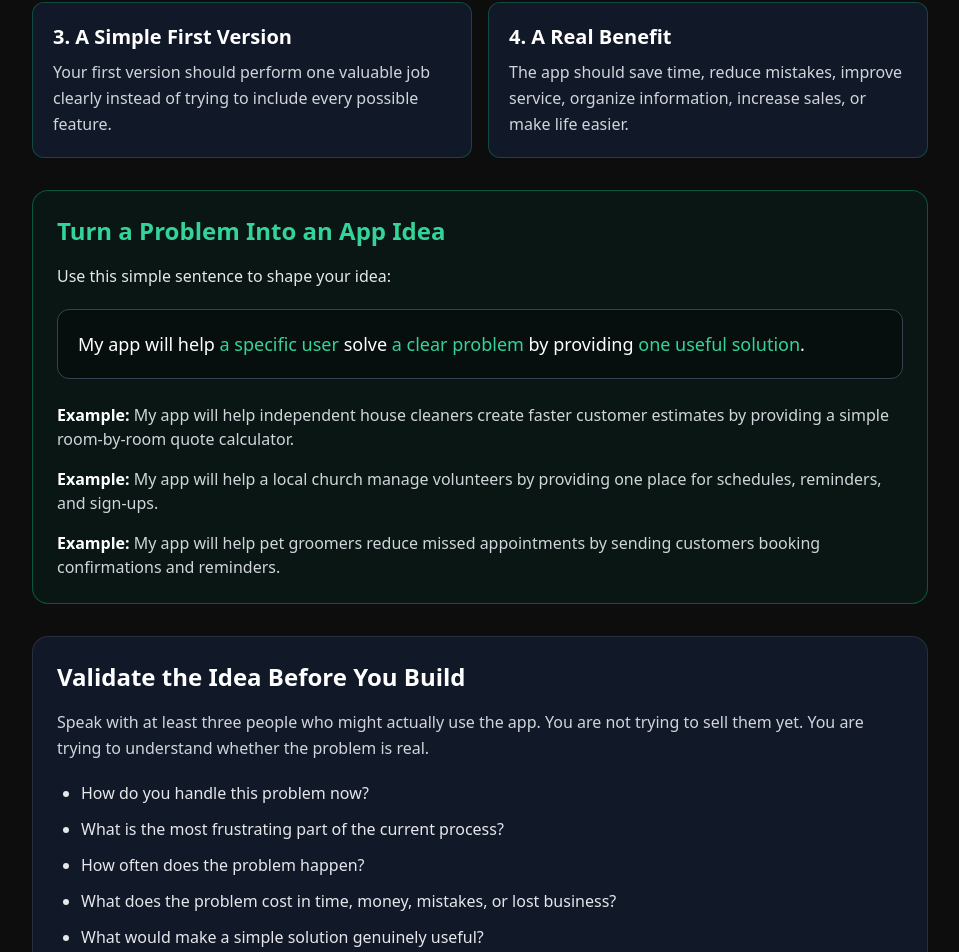
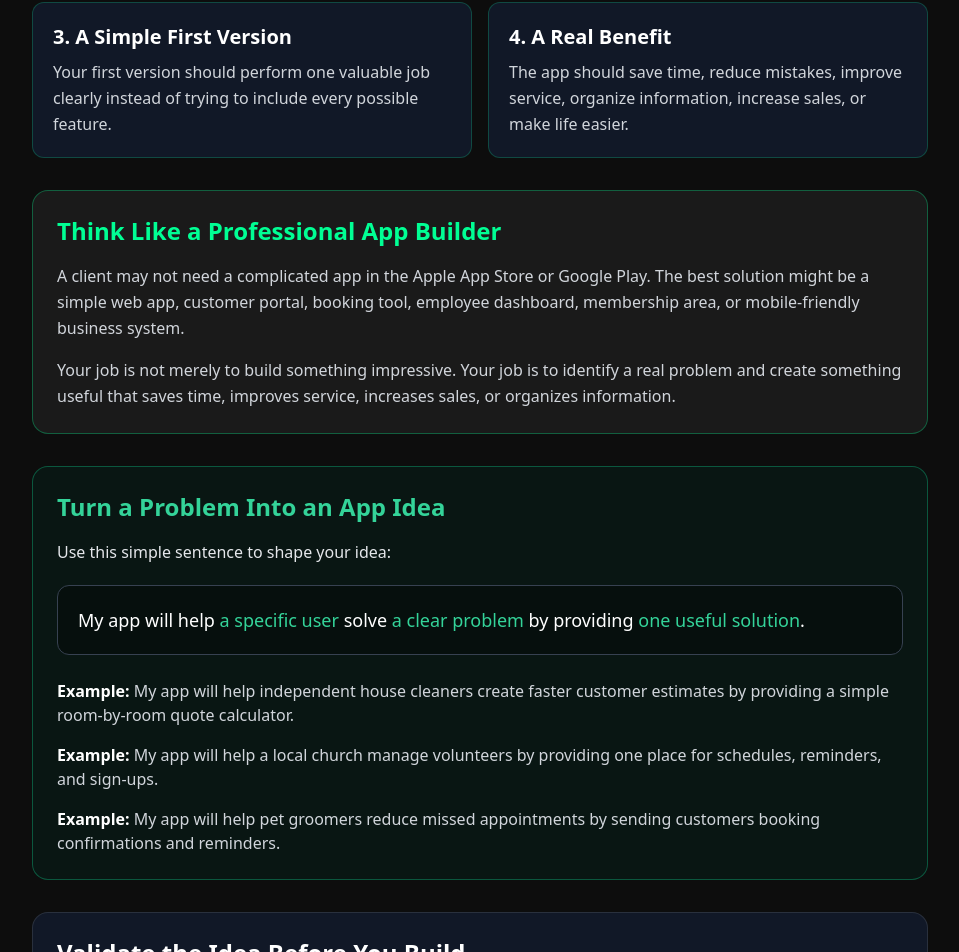
Before and after one commit to myapptly/apptly-website, a Next.js app: page /lesson-2 in a window 1280 px wide. Shown: the part 3774-4726 px from the top of the page, without its empty margins (160-1119 px from the left). Built offline with nearby package versions, Linux system fonts and the light colour scheme.

Commit message:
Update page

```diff
--- a/app/lesson-2/page.tsx
+++ b/app/lesson-2/page.tsx
@@ -248,6 +248,23 @@ export default function Lesson2() {
   </div>
 </section>
 
+<div className="bg-[#1A1A1A] border border-[#00FF94]/30 rounded-2xl p-6">
+  <h2 className="text-2xl font-bold text-[#00FF94] mb-4">
+    Think Like a Professional App Builder
+  </h2>
+  <p className="text-gray-300 leading-relaxed">
+    A client may not need a complicated app in the Apple App Store or Google
+    Play. The best solution might be a simple web app, customer portal,
+    booking tool, employee dashboard, membership area, or mobile-friendly
+    business system.
+  </p>
+  <p className="text-gray-300 leading-relaxed mt-4">
+    Your job is not merely to build something impressive. Your job is to
+    identify a real problem and create something useful that saves time,
+    improves service, increases sales, or organizes information.
+  </p>
+</div>
+
 <section className="mt-12 rounded-2xl border border-emerald-500/40 bg-emerald-950/30 p-6">
   <h2 className="text-2xl font-bold text-emerald-400 mb-4">
     Turn a Problem Into an App Idea
```
